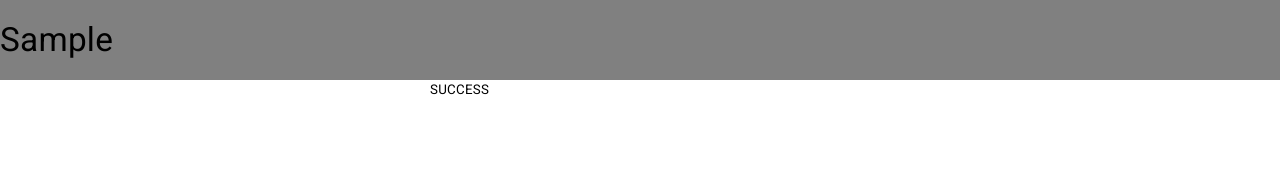
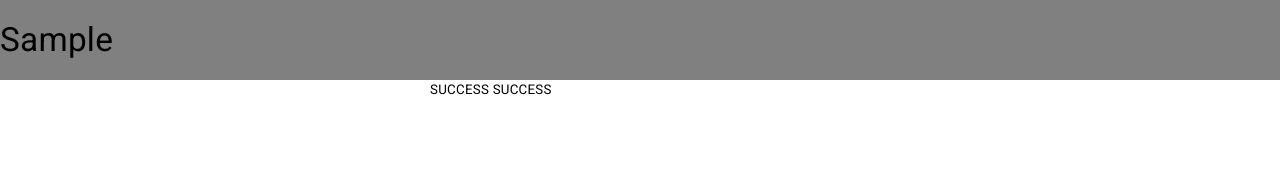
Before and after one commit to yuto-miyoshi/login, an Angular app in the folder frontend/: page /dashboard in a window 1280 px wide. Shown: the top 172 px of the page. Built offline with nearby package versions, Linux system fonts and the light colour scheme.

Commit message:
ADD：ログイン情報の表示エリアの作成

```diff
--- a/frontend/src/app/dashboard/dashboard.component.html
+++ b/frontend/src/app/dashboard/dashboard.component.html
@@ -1 +1,3 @@
 SUCCESS
+
+<app-login-data-area></app-login-data-area>
--- a/frontend/src/app/dashboard/dashboard.component.ts
+++ b/frontend/src/app/dashboard/dashboard.component.ts
@@ -1,10 +1,12 @@
 import { Component, OnDestroy, OnInit } from '@angular/core';
 import { LoginDataFetchService } from './login-data-fetch.service';
 import { Subscription } from 'rxjs';
+import { LoginDataAreaComponent } from './login-data-area/login-data-area.component';
 
 @Component({
   selector: 'app-dashboard',
   standalone: true,
+  imports: [LoginDataAreaComponent],
   templateUrl: './dashboard.component.html',
   styleUrl: './dashboard.component.scss',
 })
--- /dev/null
+++ b/frontend/src/app/dashboard/login-data-area/login-data-area.component.html
@@ -0,0 +1 @@
+SUCCESS
```
Also changed, not shown: frontend/src/app/dashboard/login-data-area/login-data-area.component.ts (added, +9 -0 lines), frontend/src/app/dashboard/login-data-area/login-data-area.component.scss (added).
